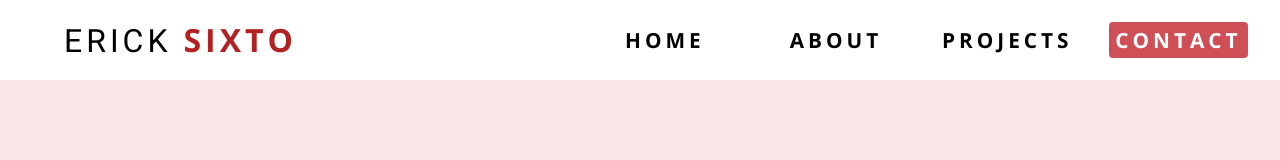
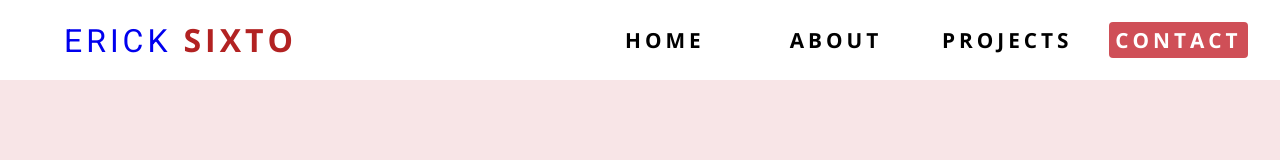
Before and after one commit to Ksquare-University/ericksixto-porftoliopage, a React (Create React App) app: page / in a window 1280 px wide. Shown: the top 160 px of the page. Built offline with nearby package versions, Linux system fonts and the light colour scheme.

Commit message:
Page header title to HOME

```diff
--- a/src/component/header/header.component.jsx
+++ b/src/component/header/header.component.jsx
@@ -8,9 +8,11 @@
     <header className="page-header">
       <div className="nav-center">
         <div className="nav-header">
-          <h1 className="page-title">
-            Erick <span className="bold">Sixto</span>
-          </h1>
+          <Link className="title-link" to="/">
+            <h1 className="page-title">
+              Erick <span className="bold">Sixto</span>
+            </h1>
+          </Link>
         </div>
         <button className="nav-btn" onClick={showSidebar}>
           <HiMenu />
--- a/src/component/header/header.styles.scss
+++ b/src/component/header/header.styles.scss
@@ -17,12 +17,23 @@
     align-items: center;
 
     .nav-header {
+      a.title-link {
+        &:hover {
+          color: black;
+        }
+        &:active {
+          color: black;
+        }
+        &:visited {
+          color: black;
+        }
+      }
       h1.page-title {
         text-transform: uppercase;
         font-size: 2em;
         font-family: "Roboto";
         font-weight: normal;
-        cursor: default;
+        cursor: pointer;
         margin-bottom: 0;
         margin-right: 1.3rem;
         .bold {
--- a/src/pages/home.jsx
+++ b/src/pages/home.jsx
@@ -7,6 +7,7 @@
 import ProjectCard from "../component/project-card/project-card.component";
 import { AiFillGithub, AiFillLinkedin } from "react-icons/ai";
 import { FaSalesforce } from "react-icons/fa";
+import { Link } from "react-router-dom";
 
 const Home = () => {
   return (
```
